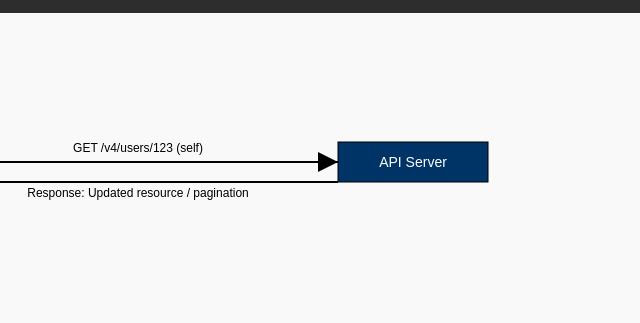
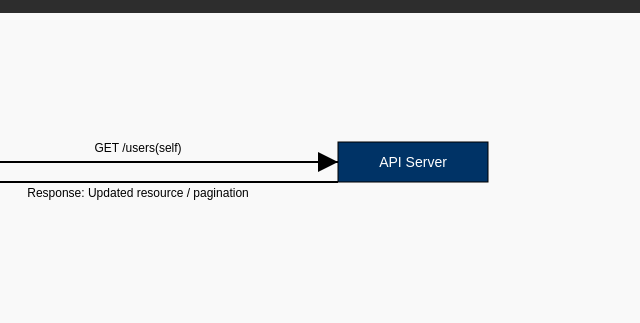
Before and after one commit to AbdulrahmanM-2/Abdulrahman, a plain HTML site: page enhanced/index.html in a window 1280 px wide. Shown: the part 1695-2018 px from the top of the page, 502-1142 px from the left. Drawn offline with nearby package versions, Linux system fonts and the light colour scheme.

Commit message:
Update index.html
Signed-off-by: Abdulrahman <30813584+AbdulrahmanM-2@users.noreply.github.com>

```diff
--- a/enhanced/index.html
+++ b/enhanced/index.html
@@ -96,7 +96,7 @@ HATEOAS allows clients to <strong>dynamically navigate and interact with the API
 <rect x="600" y="20" width="150" height="40" fill="#003366" stroke="#000"/>
 <text x="675" y="45" fill="#fff" font-size="14" text-anchor="middle">API Server</text>
 <line x1="200" y1="40" x2="600" y2="40" stroke="#000" stroke-width="2" marker-end="url(#arrow)"/>
-<text x="400" y="30" font-size="12" text-anchor="middle">GET /v4/users/123 (self)</text>
+<text x="400" y="30" font-size="12" text-anchor="middle">GET /users(self)</text>
 <line x1="600" y1="60" x2="200" y2="60" stroke="#000" stroke-width="2" marker-end="url(#arrow)"/>
 <text x="400" y="75" font-size="12" text-anchor="middle">Response: Updated resource / pagination</text>
 </g>
```
